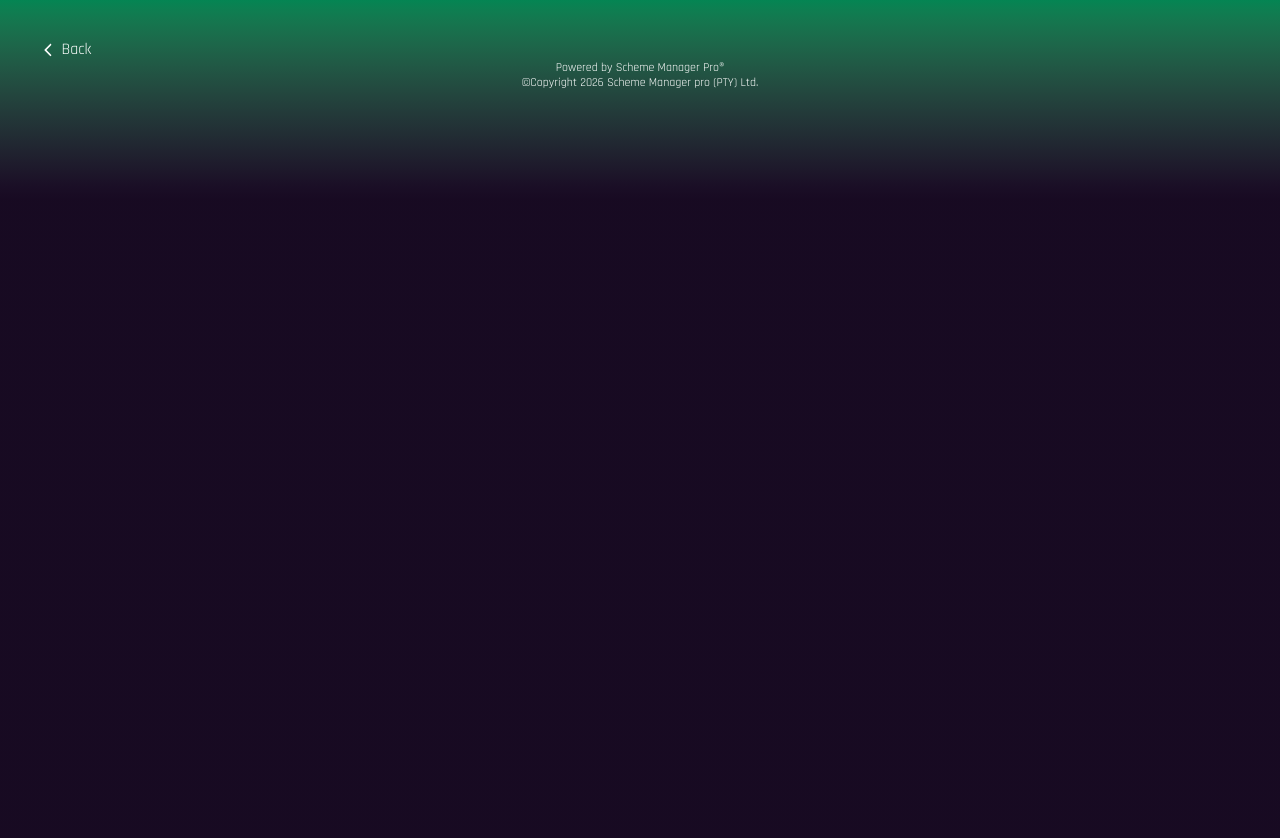
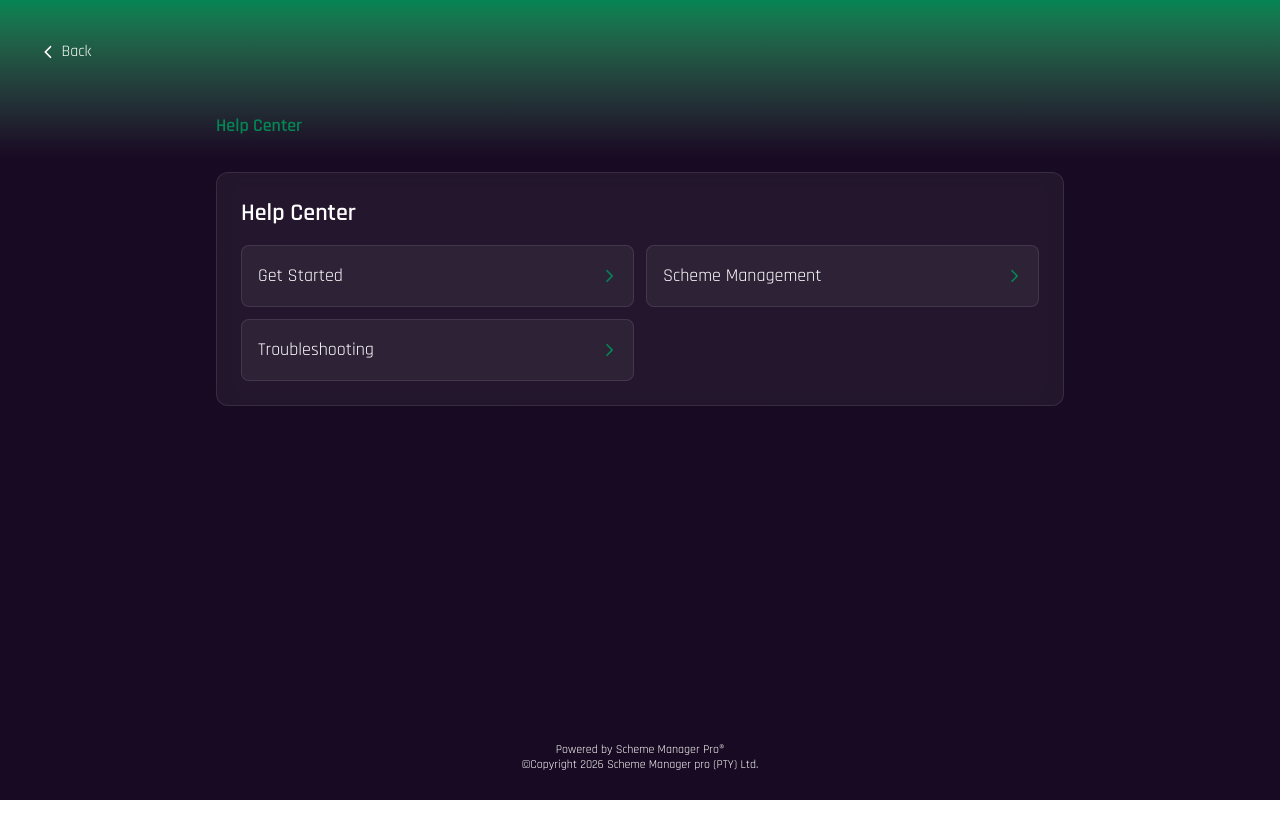
Before and after one commit to Siya-gift/SchemeManager, a React (Vite) app: page /Help in a window 1280 px wide. Shown: the top 838 px of the page. After the commit the page ends 800 px from the top, so only its background shows below. Built offline with nearby package versions, Linux system fonts and the light colour scheme; what @react-pdf/renderer would draw is missing.

Commit message:
feat: enhance Help Center with structured navigation and add Help Center link in Settings and Home components; introduce magic_wood icon

```diff
--- a/src/components/Help.jsx
+++ b/src/components/Help.jsx
@@ -1,20 +1,141 @@
-import React from "react";
+import React, { useState } from "react";
 import { Link } from "react-router-dom";
 
+const helpTree = {
+  id: "root",
+  title: "Help Center",
+  children: [
+    {
+      id: "get-started",
+      title: "Get Started",
+      children: [
+        {
+          id: "account-setup",
+          title: "Account Setup",
+          content: "Learn how to create your profile, verify your email, and configure initial workspace settings.",
+        },
+        {
+          id: "dashboard-overview",
+          title: "Dashboard Overview",
+          content: "Explore the main navigation, quick actions, and scheme performance metrics.",
+        },
+      ],
+    },
+    {
+      id: "scheme-management",
+      title: "Scheme Management",
+      children: [
+        {
+          id: "adding-members",
+          title: "Adding Members",
+          content: "Step-by-step instructions on importing or manually adding scheme members.",
+        },
+        {
+          id: "billing-invoices",
+          title: "Billing & Invoices",
+          content: "Manage payment methods, view monthly statements, and download tax invoices.",
+        },
+      ],
+    },
+    {
+      id: "troubleshooting",
+      title: "Troubleshooting",
+      content: "Common issues, password resets, and how to contact Scheme Manager Pro support.",
+    },
+  ],
+};
+
 function Help() {
+  const [path, setPath] = useState([helpTree]);
+
+  const currentNode = path[path.length - 1];
+
+  const handleSelectNode = (node) => {
+    setPath((prev) => [...prev, node]);
+  };
+
+  const handleBreadcrumbClick = (index) => {
+    setPath((prev) => prev.slice(0, index + 1));
+  };
+
   return (
-    <div className="relative w-full min-h-250 overflow-y-auto bg-linear-to-b from-[#048553] to-[#0E0019]/96 to-20%">
+    <div className="relative w-full min-h-screen flex flex-col justify-between overflow-y-auto bg-linear-to-b from-[#048553] to-[#0E0019]/96 to-20%">
+      {/* Top Back Link */}
       <Link
         to="/"
         className="absolute left-10 top-10 group z-10 items-center text-white gap-1 inline-flex cursor-pointer"
       >
-        <i className="fa-solid fa-chevron-left text-[14px] transition-transform group-hover:-translate-x-1 group-focus:-translate-x-1" />
+        <span className="transition-transform group-hover:-translate-x-1 group-focus:-translate-x-1">
+          <i className="fa-solid fa-chevron-left text-[14px]" />
+        </span>
         <span className="font-['Rajdhani'] font-normal text-[16px] leading-5 text-white">
           Back
         </span>
       </Link>
+
+      {/* Main Content Area */}
+      <div className="w-full max-w-4xl mx-auto px-6 pt-28 pb-12 text-white font-['Rajdhani']">
+        {/* Tree Breadcrumb Trail */}
+        <nav aria-label="Breadcrumb" className="flex flex-wrap items-center gap-2 text-lg mb-8">
+          {path.map((node, index) => {
+            const isLast = index === path.length - 1;
+            return (
+              <React.Fragment key={node.id}>
+                <button
+                  onClick={() => handleBreadcrumbClick(index)}
+                  disabled={isLast}
+                  className={`transition-colors ${
+                    isLast
+                      ? "text-[#048553] font-semibold cursor-default"
+                      : "text-white/75 hover:text-white cursor-pointer"
+                  }`}
+                >
+                  {node.title}
+                </button>
+                {!isLast && (
+                  <span className="text-xs text-white/40 inline-flex items-center">
+                    <i className="fa-solid fa-chevron-right" />
+                  </span>
+                )}
+              </React.Fragment>
+            );
+          })}
+        </nav>
+
+        {/* Current Node View */}
+        <div className="bg-white/5 border border-white/10 rounded-xl p-6 backdrop-blur-sm">
+          <h1 className="text-2xl font-semibold mb-4">{currentNode.title}</h1>
+
+          {/* Render child branches if they exist */}
+          {currentNode.children && (
+            <div className="grid gap-3 sm:grid-cols-2">
+              {currentNode.children.map((child) => (
+                <button
+                  key={`${currentNode.id}-${child.id}`}
+                  onClick={() => handleSelectNode(child)}
+                  className="flex items-center justify-between p-4 rounded-lg bg-white/5 hover:bg-white/10 border border-white/10 text-left transition-all group cursor-pointer"
+                >
+                  <span className="text-lg">{child.title}</span>
+                  <span className="text-sm text-[#048553] transition-transform group-hover:translate-x-1 inline-flex items-center">
+                    <i className="fa-solid fa-chevron-right" />
+                  </span>
+                </button>
+              ))}
+            </div>
+          )}
+
+          {/* Render leaf article content if available */}
+          {currentNode.content && (
+            <p className="text-white/80 text-base leading-relaxed">
+              {currentNode.content}
+            </p>
+          )}
+        </div>
+      </div>
+
+      {/* Footer */}
       <div className="mt-15 mb-7 flex flex-col justify-center items-center w-full">
-        <p className=" text-center font-['Rajdhani'] font-normal text-xs leading-3.75 text-white">
+        <p className="text-center font-['Rajdhani'] font-normal text-xs leading-3.75 text-white">
           Powered by Scheme Manager Pro® <br />
           ©Copyright 2026 Scheme Manager pro (PTY) Ltd.
         </p>
--- a/src/components/HomeMobileMenu.jsx
+++ b/src/components/HomeMobileMenu.jsx
@@ -198,7 +198,7 @@ function HomeMobileMenu({ isOpen, onClose }) {
                 className="relative flex items-center text-white gap-3.5 p-3.5 border-b border-white/15 font-light cursor-pointer hover:bg-white/10 rounded-lg transition-colors group focus:bg-white/30"
               >
                 <i className="fa-solid fa-circle-question w-5 text-center text-white/80"></i>
-                <span>Help</span>
+                <span>Help Center</span>
                 <i className="fa-solid fa-angle-right ml-auto text-white/60 transition-transform duration-200 group-hover:translate-x-1"></i>
               </li>
             </Link>
--- a/src/components/HomePage.jsx
+++ b/src/components/HomePage.jsx
@@ -59,6 +59,7 @@ import arrowD from "../images/arrowD.svg";
 import arrowU from "../images/arrowU.svg";
 import CheckMark from "../images/CheckMark.svg";
 import pcPlanTitle from "../images/pcPlanTitle.svg";
+import magic_wood from "../images/magic_wood.svg";
 import { supabase } from "../lib/supabaseClient";
 
 import { Link } from "react-router-dom";
@@ -263,9 +264,11 @@ function HomePage() {
                     "https://tawk.to/chat/6af8d12f594d653c431702de/1k7dv29b4?layout=modern"
                   }
                 >
-                  <li>
-                    <button className="text-white text-[13px] font-semibold nav_link cursor-pointer focus:text-white/80">
-                      Ask AI
+                  <li className="">
+
+                    <button className="flex items-center gap-3 text-white text-[13px] font-semibold nav_link cursor-pointer focus:text-white/80">
+                      <img className="h-4" src={magic_wood} alt="AI" />
+                      <span>Ask AI</span>
                     </button>
                   </li>
                 </Link>
@@ -284,16 +287,18 @@ function HomePage() {
                     </button>
                   </li>
                 </Link>
-
-                <li>
-                  <button className="text-white text-[13px] font-semibold nav_link cursor-pointer focus:text-white/80">
-                    About us
-                  </button>
-                </li>
+                <Link to={"/About_us"}>
+                  <li>
+                    <button className="text-white text-[13px] font-semibold nav_link cursor-pointer focus:text-white/80">
+                      About us
+                    </button>
+                  </li>
+                </Link>
+
                 <Link to={"/Help"}>
                   <li>
                     <button className="text-white text-[13px] font-semibold nav_link cursor-pointer focus:text-white/80">
-                      Help
+                      Help Center
                     </button>
                   </li>
                 </Link>
--- a/src/components/Settings.jsx
+++ b/src/components/Settings.jsx
@@ -196,6 +196,18 @@ function Settings({
                 </label>
               </div>
             </div>
+            <Link to={'/Help'}>
+            <div className="group flex rounded-2xl bg-white/30 w-full py-3 px-3 mb-2 hover:bg-white/40 cursor-pointer transition-colors duration-300 ease-in-out">
+              <div className="flex flex-row items-center justify-between w-full">
+                <div className="flex items-center gap-3">
+                  <i className="fa-solid fa-circle-question w-5 text-center text-white/80"></i>
+                  <p className="font-medium">Help Center</p>
+                </div>
+                <i className="fas fa-chevron-right transition-transform duration-300 group-hover:translate-x-1"></i>
+              </div>
+            </div>
+            </Link>
+
           </div>
 
           {/* Secure */}
```
Also changed, not shown: src/components/About_us.jsx (+101 -6 lines), src/images/magic_wood.svg (added).
